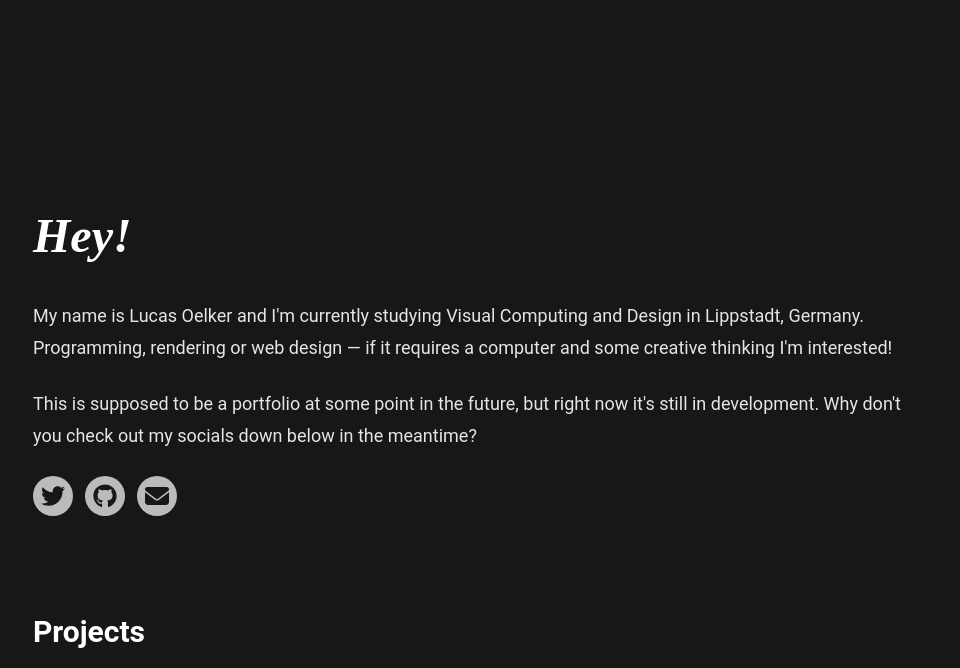
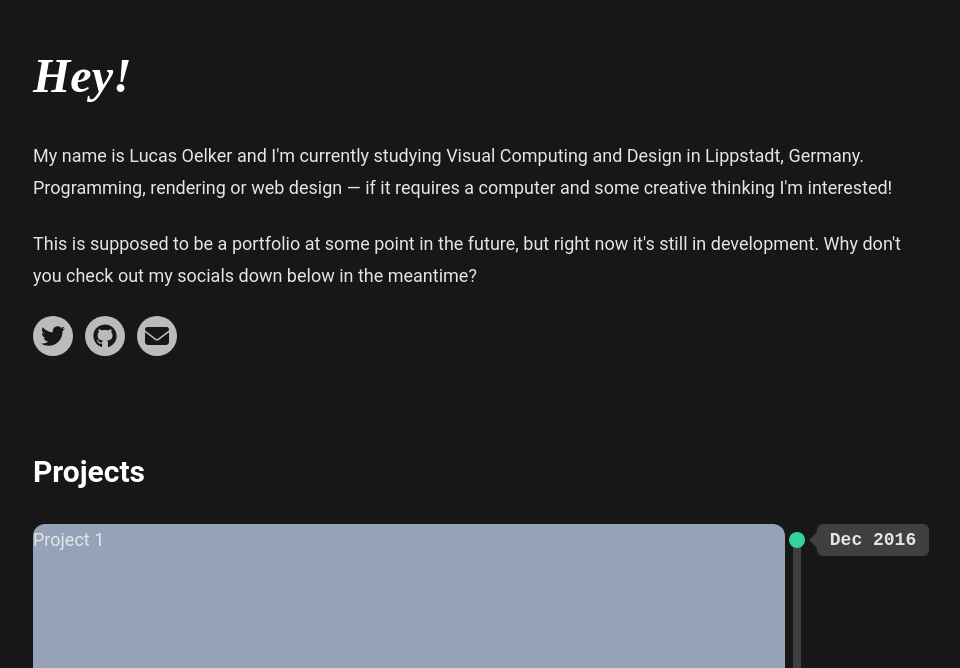
Before and after one commit to LucasOe/portfolio, a React (Vite) app: page / in a window 1280 px wide. Shown: the part 132-800 px from the top of the page, without its empty margins (159-1119 px from the left). Built offline with nearby package versions, Linux system fonts and the light colour scheme.

Commit message:
Add Date

```diff
--- a/src/components/Timeline.tsx
+++ b/src/components/Timeline.tsx
@@ -3,24 +3,34 @@ import useParentOffset from "../hooks/useParentOffset";
 
 type DateProps = {
 	children: React.ReactNode;
+	unixBegin: number;
+	unixEnd: number;
 	className?: string;
 };
 
-export default function Timeline({ children, className }: DateProps) {
+export default function Timeline({ children, unixBegin, unixEnd, className }: DateProps) {
 	const inputRef = useRef<HTMLDivElement>(null);
 	// The offset to the parent in percentage
-	const parentOffset = useParentOffset(inputRef);
+	const percentage = useParentOffset(inputRef);
+	const months = ["Jan", "Feb", "Mar", "Apr", "May", "Jun", "Jul", "Aug", "Sep", "Oct", "Nov", "Dec"];
+	const currentTime = Math.floor((unixEnd - unixBegin) * percentage) + unixBegin;
+	const date = new Date(currentTime * 1000);
 
 	return (
 		<div className={className}>
 			<div className="flex">
 				{children}
-				<div className="relative flex">
+				<div className="relative hidden sm:flex">
 					<div className="my-4 mx-2 w-2 rounded-full bg-neutral-700" />
 					<div className="relative -left-6 -mr-6">
 						<div ref={inputRef} className="sticky top-1/2 flex">
-							<div className="mx-1 my-4 h-4 w-4 rounded-full bg-emerald-400" />
-							<div className="h-12 w-36 rounded-md bg-neutral-700 text-center">{parentOffset}</div>
+							<div className="mx-1 my-2 h-4 w-4 rounded-full bg-emerald-400" />
+							<div className="my-2 h-0 w-0 border-y-8 border-r-8 border-y-transparent border-r-neutral-700" />
+							<div className="w-28 rounded-md bg-neutral-700 text-center">
+								<p className="m-0 font-mono font-bold">{`${
+									months[date.getMonth()]
+								} ${date.getFullYear()}`}</p>
+							</div>
 						</div>
 					</div>
 				</div>
--- a/src/pages/Home.tsx
+++ b/src/pages/Home.tsx
@@ -6,7 +6,7 @@ import Timeline from "../components/Timeline";
 export default function Home() {
 	return (
 		<div className="flex min-h-screen justify-center bg-neutral-900 p-6">
-			<div className="h-full max-w-4xl sm:pt-20 md:pt-40 lg:pt-60 xl:pt-80">
+			<div className="h-full max-w-4xl pt-10 sm:pt-20 md:pt-40">
 				<div className="prose-lg prose prose-invert max-w-none text-neutral-200">
 					<h1 className="font-serif italic">Hey!</h1>
 					<p>
@@ -24,7 +24,7 @@ export default function Home() {
 						<Social icon={faEnvelope} link="mailto:lucas.oelker@gmx.de" />
 					</div>
 					<h2 className="mt-24">Projects</h2>
-					<Timeline>
+					<Timeline unixBegin={1483225200} unixEnd={1673910000}>
 						<div className="flex grow flex-col gap-3">
 							<div className="h-80 rounded-xl bg-slate-400">Project 1</div>
 							<div className="h-80 rounded-xl bg-slate-400">Project 2</div>
```
